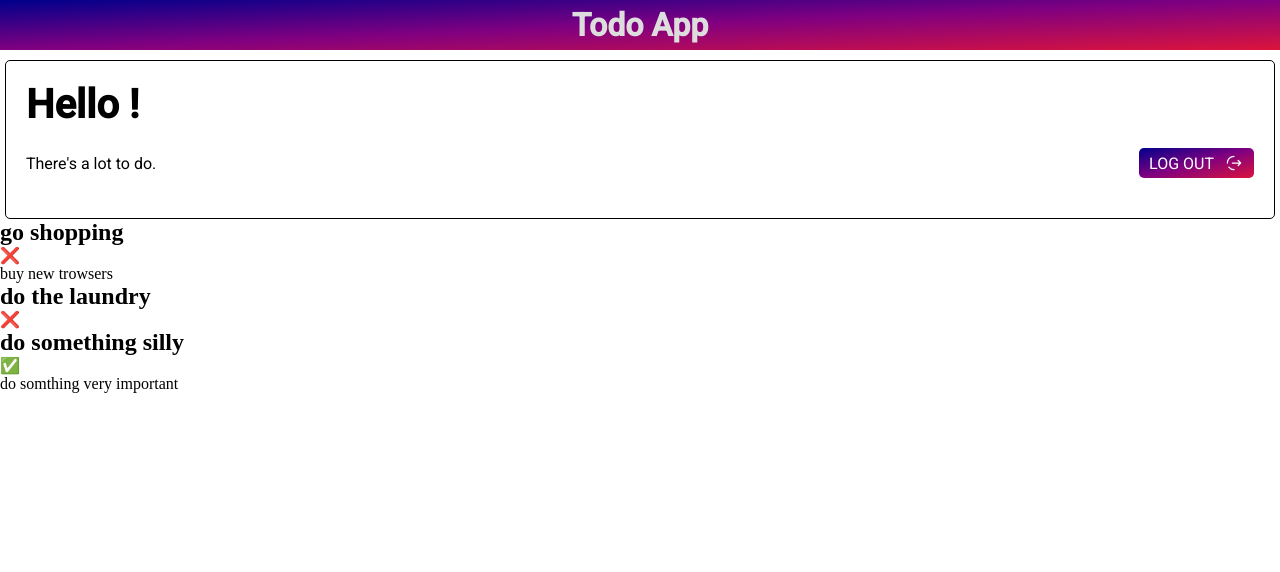
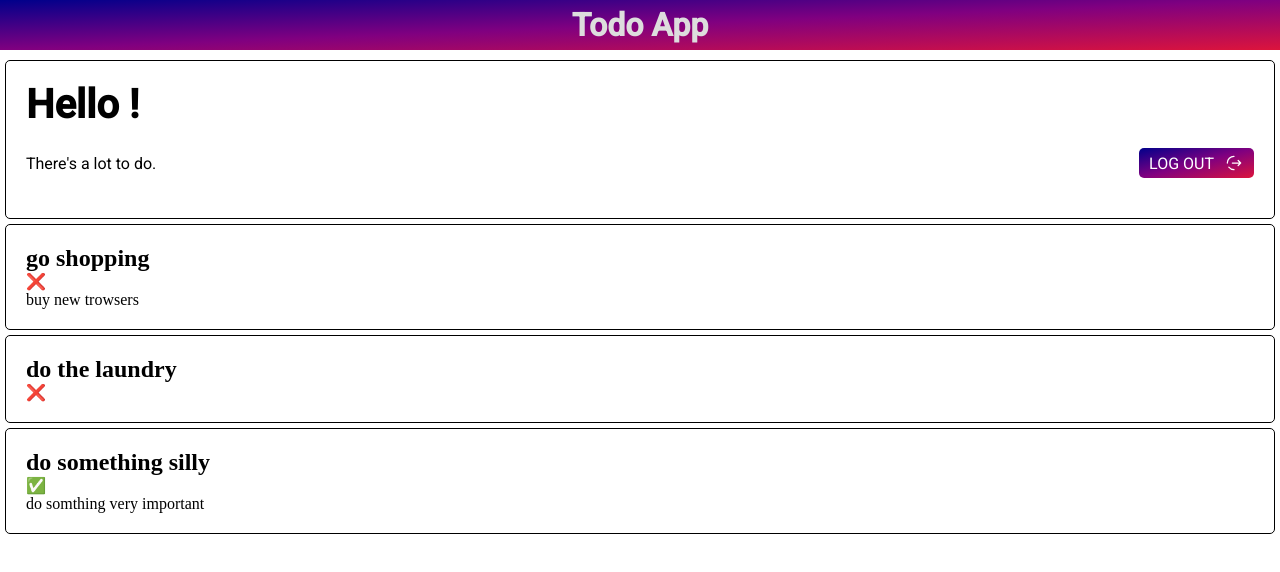
Before and after one commit to kikswosil/todoapp, an Angular app in the folder client/: page /app in a window 1280 px wide. Shown: the top 572 px of the page. Built offline with nearby package versions, Linux system fonts and the light colour scheme; no server answers.

Commit message:
started adding styles to the todo.component.

```diff
--- a/client/src/app/todo/todo.component.css
+++ b/client/src/app/todo/todo.component.css
@@ -0,0 +1,6 @@
+.todo {
+    margin: 5px;
+    border: 1px solid black;
+    border-radius: 5px;
+    padding: 20px;
+}
```
